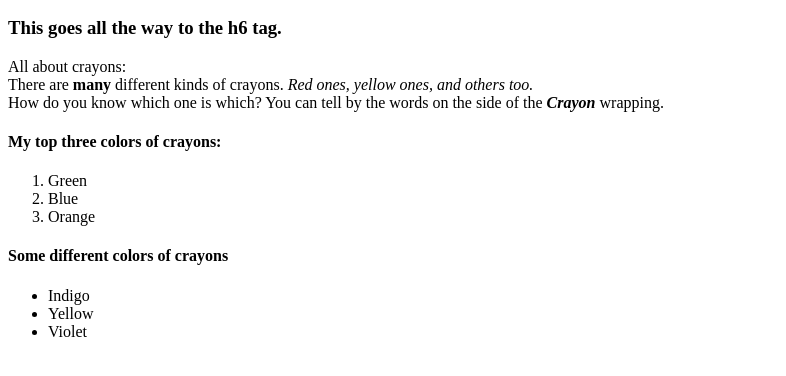
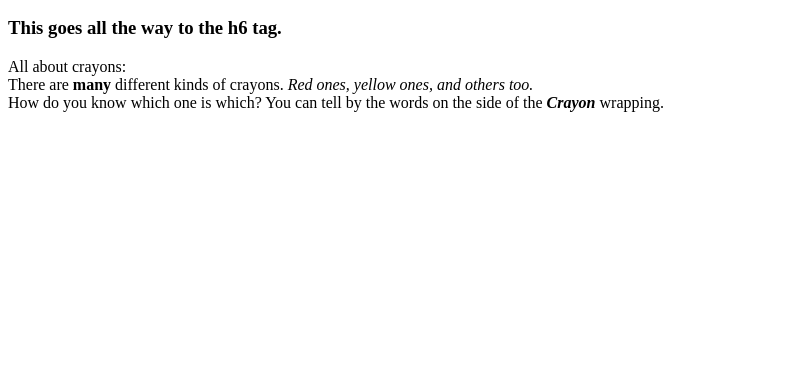
Before and after one commit to Mo-ko-hui/Mo-ko-hui.github.io, a plain HTML site: page index.html in a window 1280 px wide. Shown: the part 110-486 px from the top of the page, without its empty margins (0-786 px from the left). Drawn offline with Linux system fonts and the light colour scheme.

Commit message:
Update index.html

```diff
--- a/index.html
+++ b/index.html
@@ -1,5 +1,8 @@
 <!-- HTML - HyperText Markup Language -->
-<!Doctype html>
+<!-- To create a tag or command, you always have to enter a < at the beginning of the tag, and a > at the end of the tag.
+For comments, (notes to tell humans what the code is doing) you use an angle bracket,
+exclamation mark, and two dashes as your starting part, and two dashes along with another angle bracket as the end -->
+<!Doctype html> <!-- You need to read all of this in HTML -->
   <html>
     <head>     <!-- These are all unseen things that describe your webpage -->
       <meta charset="utf-8">
@@ -10,27 +13,15 @@
     </head>
 
   <!-- This is what is going on the actual website page -->
-<body>  <!-- The headings -->
+<body>            <!-- The headings -->
   <h1>Did you notice the size of the words on the screen?</h1>
   <h2>The words get smaller and smaller by this order: h1, h2, h3, h4, h5, h6.</h2>
   <h3>This goes all the way to the h6 tag.</h3>
-  <!-- the paragraph, the "enter", the bold, and the italicized words -->
+           <!-- The paragraph, the "enter", the bold, and the italicized words -->
   <p>All about crayons: <br>
     There are <strong>many</strong> different kinds of crayons. <em>Red ones, yellow ones, and others too.</em> <br>
   How do you know which one is which? You can tell by the words on the side of the <strong><em>Crayon</em></strong> wrapping.</p>
+        <!-- Ol vs. Ul, and li in between -->
 
-  <!-- Ol vs. Ul, and li in between -->
-  <h4>My top three colors of crayons:</h4>
-  <ol>
-    <li>Green</li>
-    <li>Blue</li>
-    <li>Orange</li>
-  </ol>
-  <h4>Some different colors of crayons</h4>
-  <ul>
-    <li>Indigo</li>
-    <li>Yellow</li>
-    <li>Violet</li>
-  </ul>
 </body>
 </html>
```
